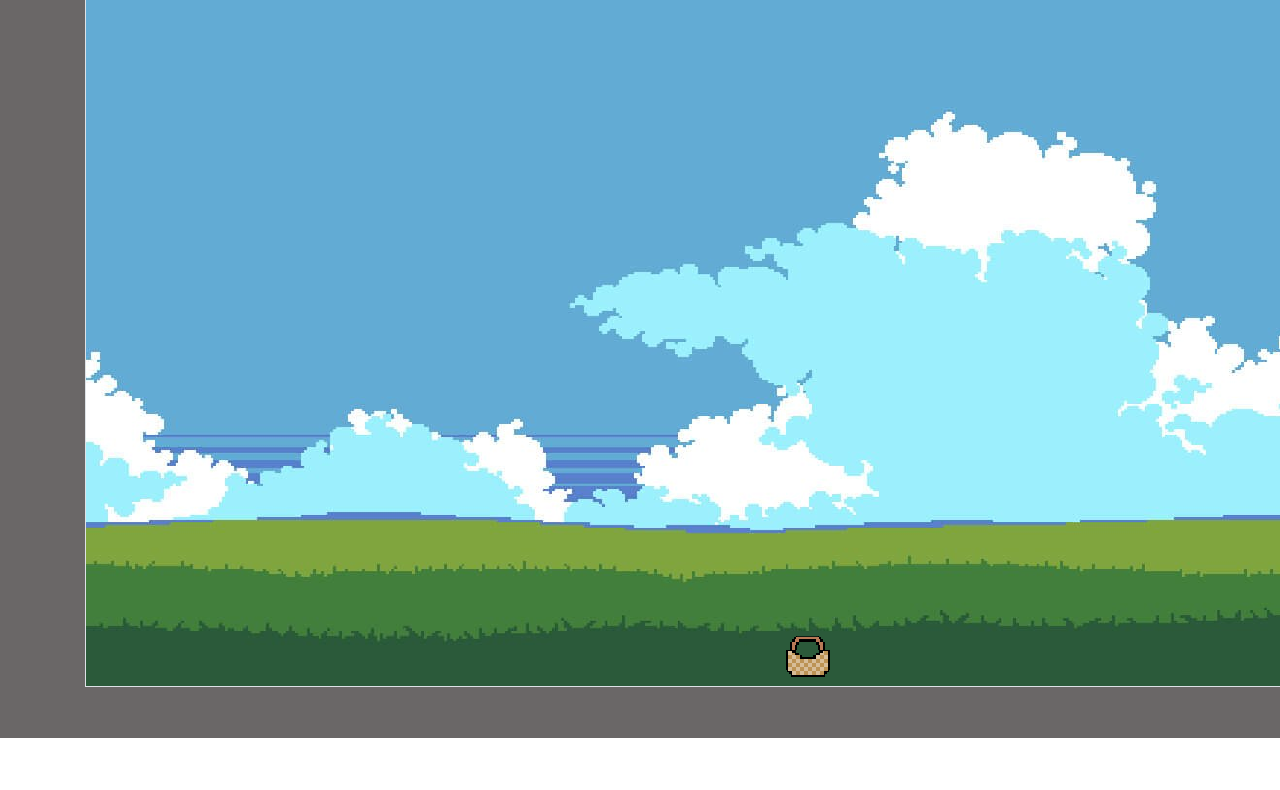
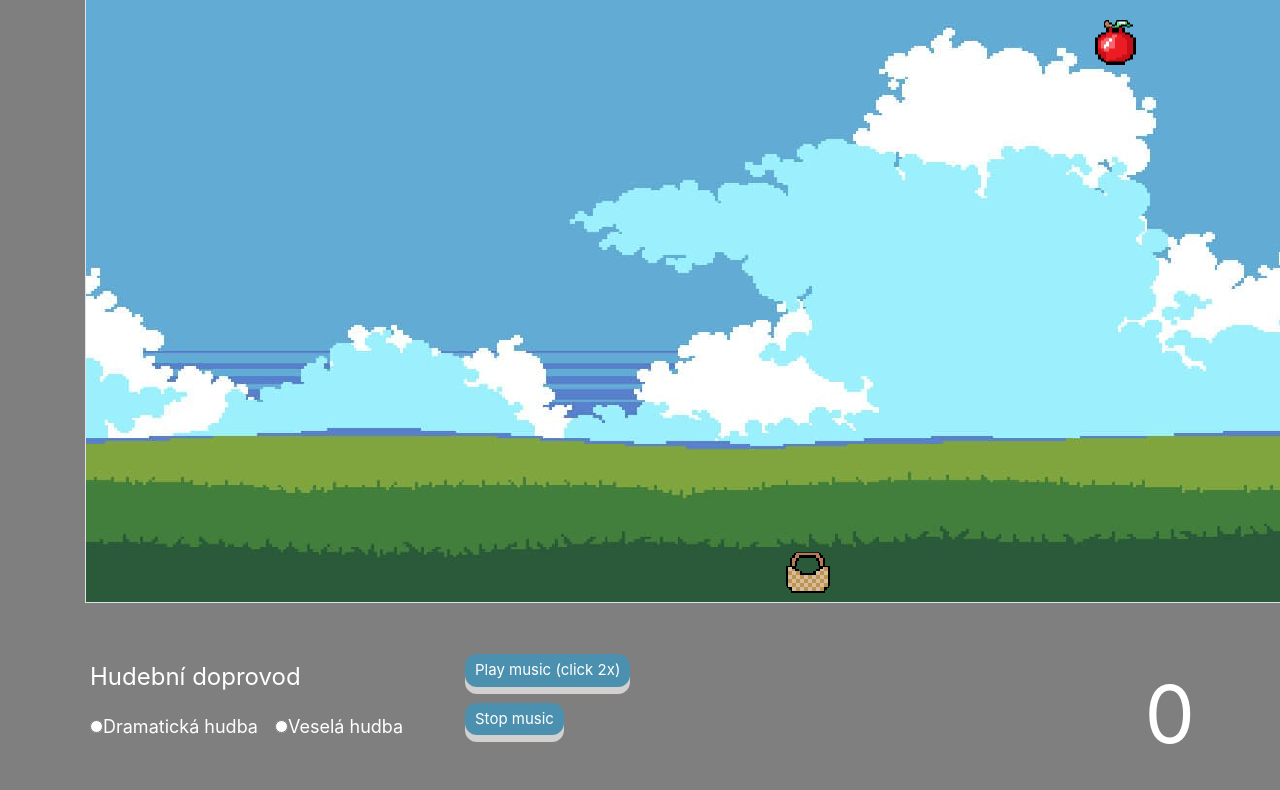
Before and after one commit to it1906/webova_hra, a plain HTML site: page index.html in a window 1280 px wide. Shown: the part 255-1045 px from the top of the page. Before the commit the page ends 993 px from the top, so only its background shows below. Drawn offline with nearby package versions, Linux system fonts and the light colour scheme.

Commit message:
nejake css

```diff
--- a/index.html
+++ b/index.html
@@ -14,14 +14,19 @@
 
 <body>
     <header>
-        <h1 id="nadpis1">Chytni ovoce!</h1>
+        <h1>Catch the Apples!</h1>
     </header>
     <main>
-        <div class="container" col-sm-16 >
+        <div class="container" col-sm-24 >
             <div class="row">
-                <div col-sm-2>
-                    <label>Hudební doprovod (pozor na hlasitost) </label>
-                    <div>
+                <div class="col-sm-12">
+                    <canvas id="platno" width="1400" height="800" class="border"></canvas>
+                    <img id="kosik" src="img/kosik.png"style="visibility: hidden;">
+                    <img id="apple" src="img/apple.png"style="visibility: hidden;">
+                </div>
+                <div class="col-sm-4">
+                    <label class="hudebnidoprovod" id="nadpis2">Hudební doprovod</label>
+                    <div class="hudebnidoprovod">
                         <div class="form-check form-check-inline">
                             <input name="hudba" id="drama" value="drama" type="radio">Dramatická hudba</label>
                         </div>
@@ -30,17 +35,12 @@
                         </div>
                     </div>
                 </div>
-                <div class="col-sm-2">
-                    <button id="startmusic" onclick="audio.vyber()">Play music (click 2x)</button>
-                    <button id="stopmusic" onclick="audio.pause()">Stop music</button>
+                <div class="col-sm-4">
+                    <p><button id="startmusic" onclick="audio.vyber()">Play music (click 2x)</button></p>
+                    <p><button id="stopmusic" onclick="audio.pause()">Stop music</button></p>
                 </div>
-                <div class="col-sm-2">
+                <div class="col-sm-4">
                     <p id="skoree">0</p>
-                </div>
-                <div class="col-sm-10">
-                    <canvas id="platno" width="1400" height="800" class="border"></canvas>
-                    <img id="kosik" src="img/kosik.png"style="visibility: hidden;">
-                    <img id="apple" src="img/apple.png"style="visibility: hidden;">
                 </div>
             </div>
         </div>
--- a/main.js
+++ b/main.js
@@ -4,8 +4,9 @@ let skoreText = document.getElementById("skoree");
 let apple = document.getElementById("apple");
 let kosik = document.getElementById("kosik");
 let dramatic = new Audio('sound/drama.mp3');
+let miss = new Audio('sound/miss.mp3');
 let funny = new Audio('sound/fun.mp3');
-let jabkoSpeed = 3;
+let jabkoSpeed = 3.5;
 
 class Jabka {
     static FILL_COLOR = "black";
@@ -109,7 +110,8 @@ let hra = {
                     obj.obnov();
                 }
             }
-            if (obj.y > canvas.height + 25) {
+            if (obj.y > canvas.height + 10) {
+                miss.play();
                 obj.obnov();
             }
         })
--- a/styly.css
+++ b/styly.css
@@ -1,18 +1,65 @@
 header{
-    background-color: rgb(29, 28, 28);
+    background-color: #22435c;
     color: white;
     text-align: center;
-    font-size: 100%;
+    font-size: 300%;
 }
 #platno{
     background-image: url("img/pozadi.png");
 }
 
-main{
+main, body{
     color: white;
-    background-color: rgb(106, 103, 103);
+    background-color: rgb(128, 127, 127);
 }
 #skoree{
-    font-size: 225%;
+    font-size: 500%;
     text-align: right;
 }
+#startmusic{
+    padding: 5px 10px;
+    font-size: 15px;
+    text-align: center;
+    cursor: pointer;
+    outline: none;
+    color: #fff;
+    background-color: #4c90af;
+    border: none;
+    border-radius: 12px;
+    box-shadow: 0 7px rgb(211, 208, 208);
+}
+#startmusic:hover{
+    background-color: #34668c
+}
+#startmusic:active {
+    background-color: #34668c;
+    box-shadow: 0 5px #666;
+    transform: translateY(4px);
+  }
+#stopmusic{
+    padding: 5px 10px;
+    font-size: 15px;
+    text-align: center;
+    cursor: pointer;
+    outline: none;
+    color: #fff;
+    background-color: #4c90af;
+    border: none;
+    border-radius: 12px;
+    box-shadow: 0 7px rgb(211, 208, 208);
+}
+#stopmusic:hover{
+    background-color: #34668c
+}
+#stopmusic:active {
+    background-color: #34668c;
+    box-shadow: 0 5px #666;
+    transform: translateY(4px);
+  }
+  .hudebnidoprovod{
+    padding: 5px 5px;
+    font-size: 18px;
+  }
+  #nadpis2{
+    font-size: 24px;
+  }
```
Also changed, not shown: 1 other file.
